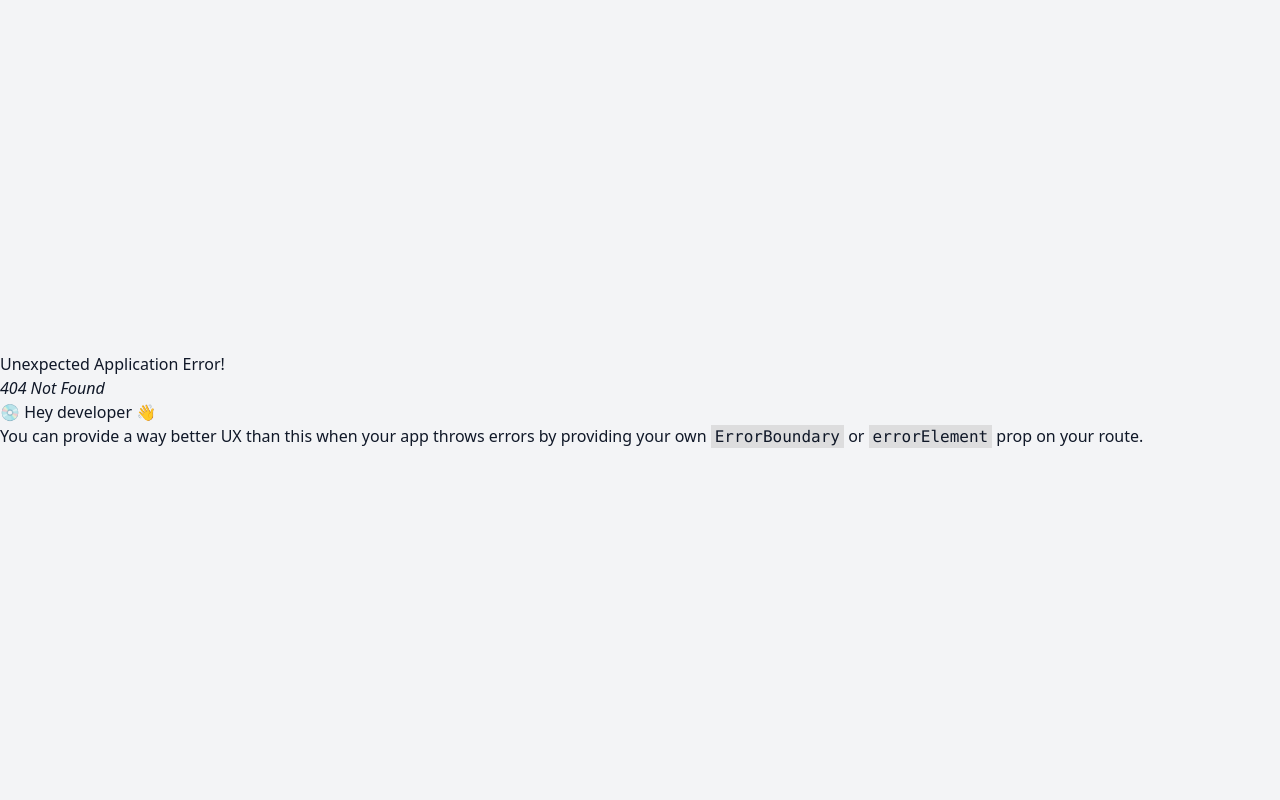
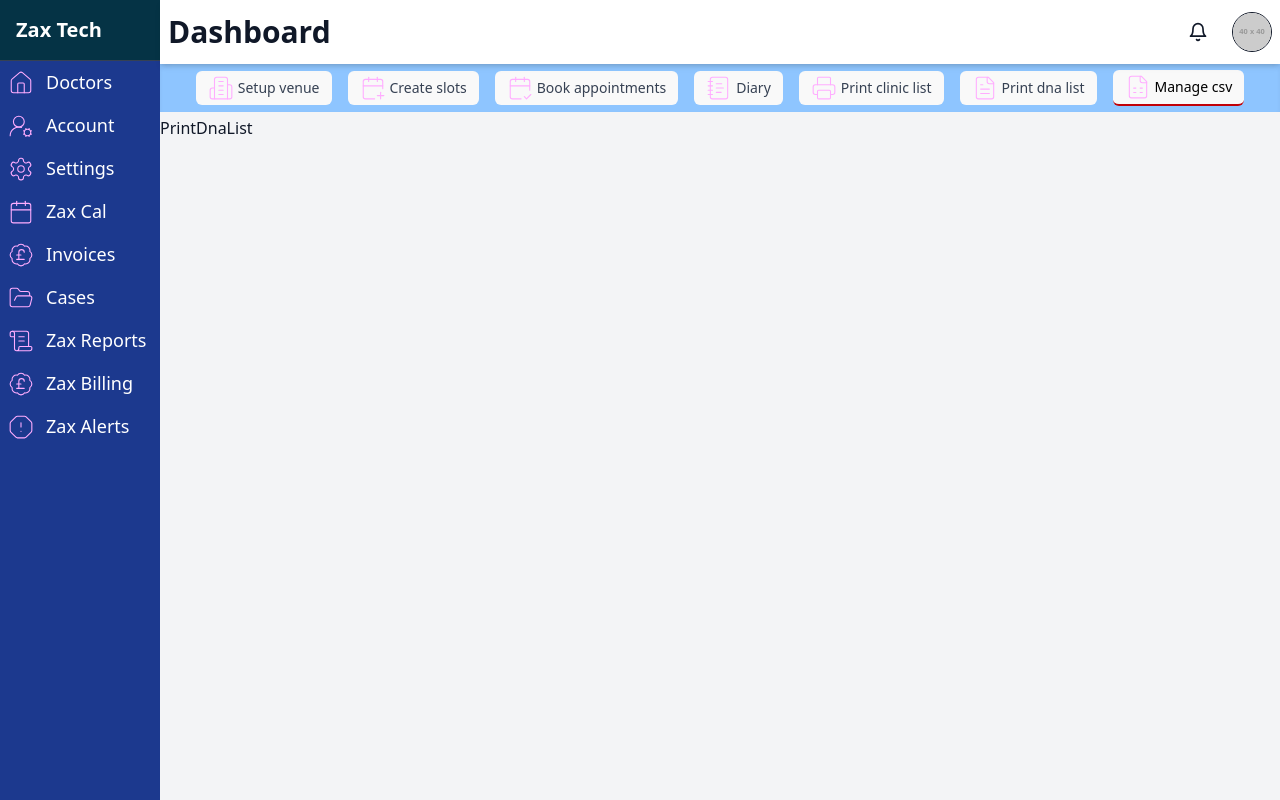
Before and after one commit to singhateh/zax-react-frontend, a React (Vite) app: page /zax-cal/manage-csv in a window 1280 px wide. Before the commit this address had no page. Built offline with nearby package versions, Linux system fonts and the light colour scheme.

Commit message:
zax-cal nav and tab navigation completed

```diff
--- a/src/components/Sidebar.jsx
+++ b/src/components/Sidebar.jsx
@@ -25,7 +25,7 @@ const Sidebar = () => {
       route: "/account-settings/setup",
     },
     { icon: <Settings />, text: "Settings", route: "/settings" },
-    { icon: <Calendar />, text: "Zax Cal", route: "/zax-cal" },
+    { icon: <Calendar />, text: "Zax Cal", route: "/zax-cal/setup-venue" },
     { icon: <BadgePoundSterling />, text: "Invoices", route: "/invoices" },
     {
       icon: <FolderOpen />,
--- a/src/layouts/AccountSettingsLayout.jsx
+++ b/src/layouts/AccountSettingsLayout.jsx
@@ -44,9 +44,10 @@ function AccountSettingsLayout() {
     },
   ];
   return (
-    <div className="bg-red fixed w-full lg:w-[calc(100%-160px)] ">
+    <div className="fixed gap-4 w-[calc(100%-40px)] lg:w-[calc(100%-160px)]  left-40 lg:left-40 px-0 flex justify-center items-center z-20 transition-all duration-300 h-12 shadow-inner">
       <Tabs tabs={tabs} activeTab={activeTab} setActiveTab={setActiveTab} />
-      <div className="w-full max-w-full">
+
+      <div className="w-full max-w-full mt-20">
         <Outlet />
       </div>
     </div>
--- a/src/layouts/DoctorLayout.jsx
+++ b/src/layouts/DoctorLayout.jsx
@@ -1,9 +1,10 @@
 import { useLocation, Outlet } from "react-router-dom";
 import Tabs from "../components/Tabs";
 import { Briefcase, MedalIcon, User2Icon } from "lucide-react";
+import { useState } from "react";
 
 const DoctorLayout = () => {
-  const location = useLocation();
+  const [activeTab, setActiveTab] = useState("Doctors");
 
   const tabs = [
     { label: "Doctors", icon: <MedalIcon />, route: "/doctors" },
@@ -15,20 +16,9 @@ const DoctorLayout = () => {
     },
   ];
 
-  const activeTab =
-    tabs.find((tab) => location.pathname.includes(tab.route))?.route ||
-    "/doctors";
-  console.log(activeTab);
   return (
     <div className="fixed gap-4 w-[calc(100%-40px)] lg:w-[calc(100%-160px)]  left-40 lg:left-40 px-0 flex justify-center items-center z-20 transition-all duration-300 h-12 shadow-inner">
-      <Tabs
-        tabs={tabs}
-        activeTab={activeTab}
-        setActiveTab={() => {}}
-        containerClass="custom-tabs-container"
-        buttonClass="custom-tab-button"
-        activeButtonClass="custom-tab-active"
-      />
+      <Tabs tabs={tabs} activeTab={activeTab} setActiveTab={setActiveTab} />
 
       <div className="w-full max-w-full mt-20">
         <Outlet />
--- /dev/null
+++ b/src/layouts/ZaxCalLayout.jsx
@@ -0,0 +1,62 @@
+import React, { useState } from "react";
+import {
+  Building2,
+  CalendarPlus,
+  CalendarCheck2,
+  NotebookText,
+  Printer,
+  FileText,
+  FileSpreadsheet,
+} from "lucide-react";
+import Tabs from "../components/Tabs";
+import { Outlet } from "react-router-dom";
+
+function ZaxCalLayout() {
+  const [activeTab, setActiveTab] = useState("AccountSetup");
+
+  const tabs = [
+    {
+      label: "Setup Venue",
+      icon: <Building2 />,
+      route: "/zax-cal/setup-venue",
+    },
+    {
+      label: "Create Slots",
+      icon: <CalendarPlus />,
+      route: "/zax-cal/create-slots",
+    },
+    {
+      label: "Book Appointments",
+      icon: <CalendarCheck2 />,
+      route: "/zax-cal/book-appointments",
+    },
+    { label: "Diary", icon: <NotebookText />, route: "/zax-cal/diary" },
+    {
+      label: "Print Clinic List",
+      icon: <Printer />,
+      route: "/zax-cal/print-clinic-list",
+    },
+    {
+      label: "Print DNA List",
+      icon: <FileText />,
+      route: "/zax-cal/print-dna-list",
+    },
+    {
+      label: "Manage CSV",
+      icon: <FileSpreadsheet />,
+      route: "/zax-cal/manage-csv",
+    },
+  ];
+
+  return (
+    <div className="fixed gap-4 w-[calc(100%-40px)] lg:w-[calc(100%-160px)]  left-40 lg:left-40 px-0 flex justify-center items-center z-20 transition-all duration-300 h-12 shadow-inner">
+      <Tabs tabs={tabs} activeTab={activeTab} setActiveTab={setActiveTab} />
+
+      <div className="w-full max-w-full mt-20">
+        <Outlet />
+      </div>
+    </div>
+  );
+}
+
+export default ZaxCalLayout;
--- /dev/null
+++ b/src/pages/ZaxCal/BookAppointments.jsx
@@ -0,0 +1,7 @@
+import React from "react";
+
+function BookAppointments() {
+  return <div>BookAppointments</div>;
+}
+
+export default BookAppointments;
--- /dev/null
+++ b/src/pages/ZaxCal/CreateSlots.jsx
@@ -0,0 +1,7 @@
+import React from "react";
+
+function CreateSlots() {
+  return <div>CreateSlots</div>;
+}
+
+export default CreateSlots;
--- /dev/null
+++ b/src/pages/ZaxCal/Diary.jsx
@@ -0,0 +1,7 @@
+import React from "react";
+
+function Diary() {
+  return <div>Diary</div>;
+}
+
+export default Diary;
--- /dev/null
+++ b/src/pages/ZaxCal/ManageCSV.jsx
@@ -0,0 +1,7 @@
+import React from "react";
+
+function ManageCSV() {
+  return <div>ManageCSV</div>;
+}
+
+export default ManageCSV;
--- /dev/null
+++ b/src/pages/ZaxCal/PrintClinicList.jsx
@@ -0,0 +1,7 @@
+import React from "react";
+
+function PrintClinicList() {
+  return <div>PrintClinicList</div>;
+}
+
+export default PrintClinicList;
--- /dev/null
+++ b/src/pages/ZaxCal/PrintDnaList.jsx
@@ -0,0 +1,7 @@
+import React from "react";
+
+function PrintDnaList() {
+  return <div>PrintDnaList</div>;
+}
+
+export default PrintDnaList;
--- /dev/null
+++ b/src/pages/ZaxCal/SetUpVenue.jsx
@@ -0,0 +1,7 @@
+import React from "react";
+
+function SetUpVenue() {
+  return <div>SetUpVenue</div>;
+}
+
+export default SetUpVenue;
```
Also changed, not shown: src/Router.jsx (+23 -19 lines).
